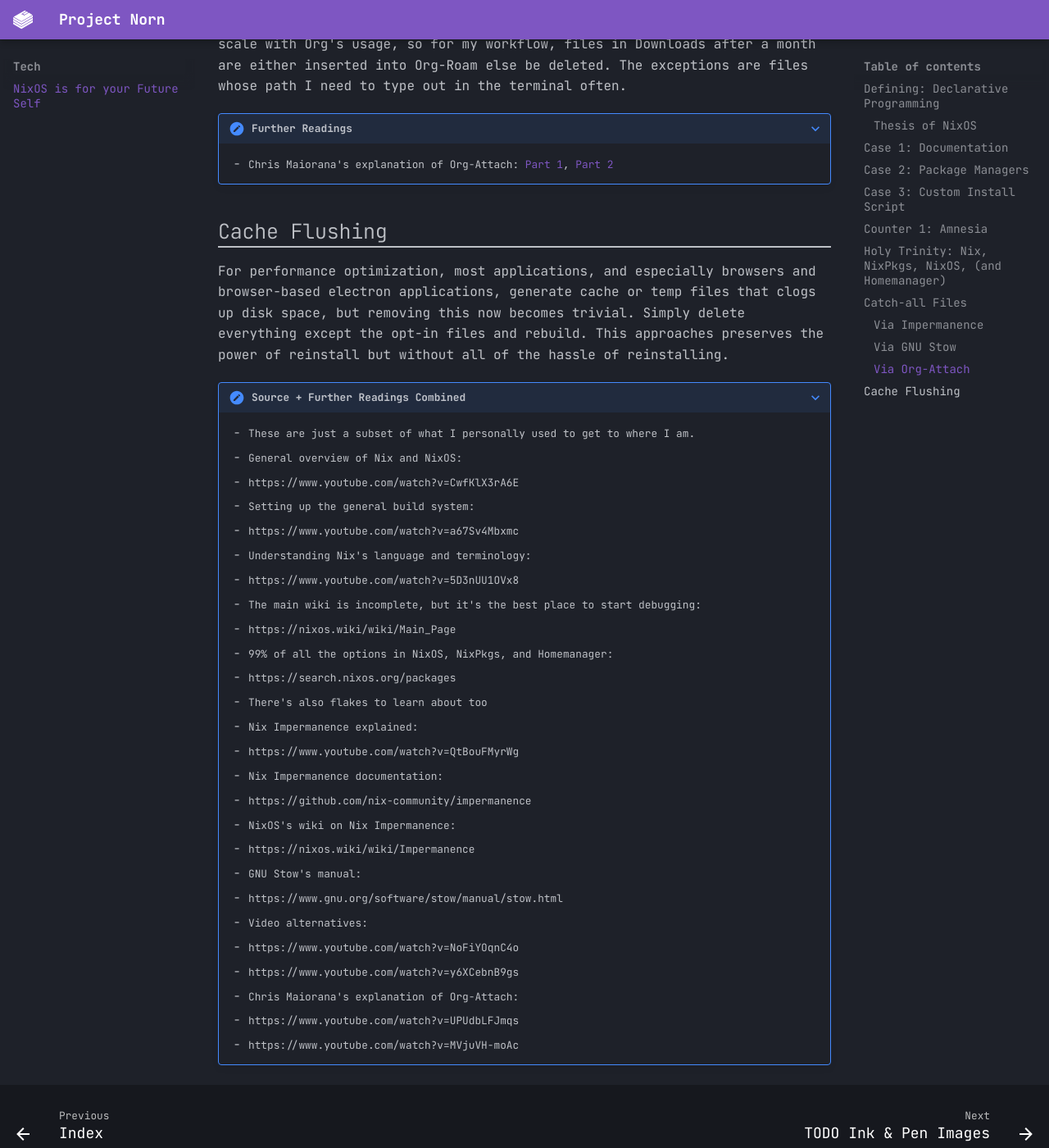
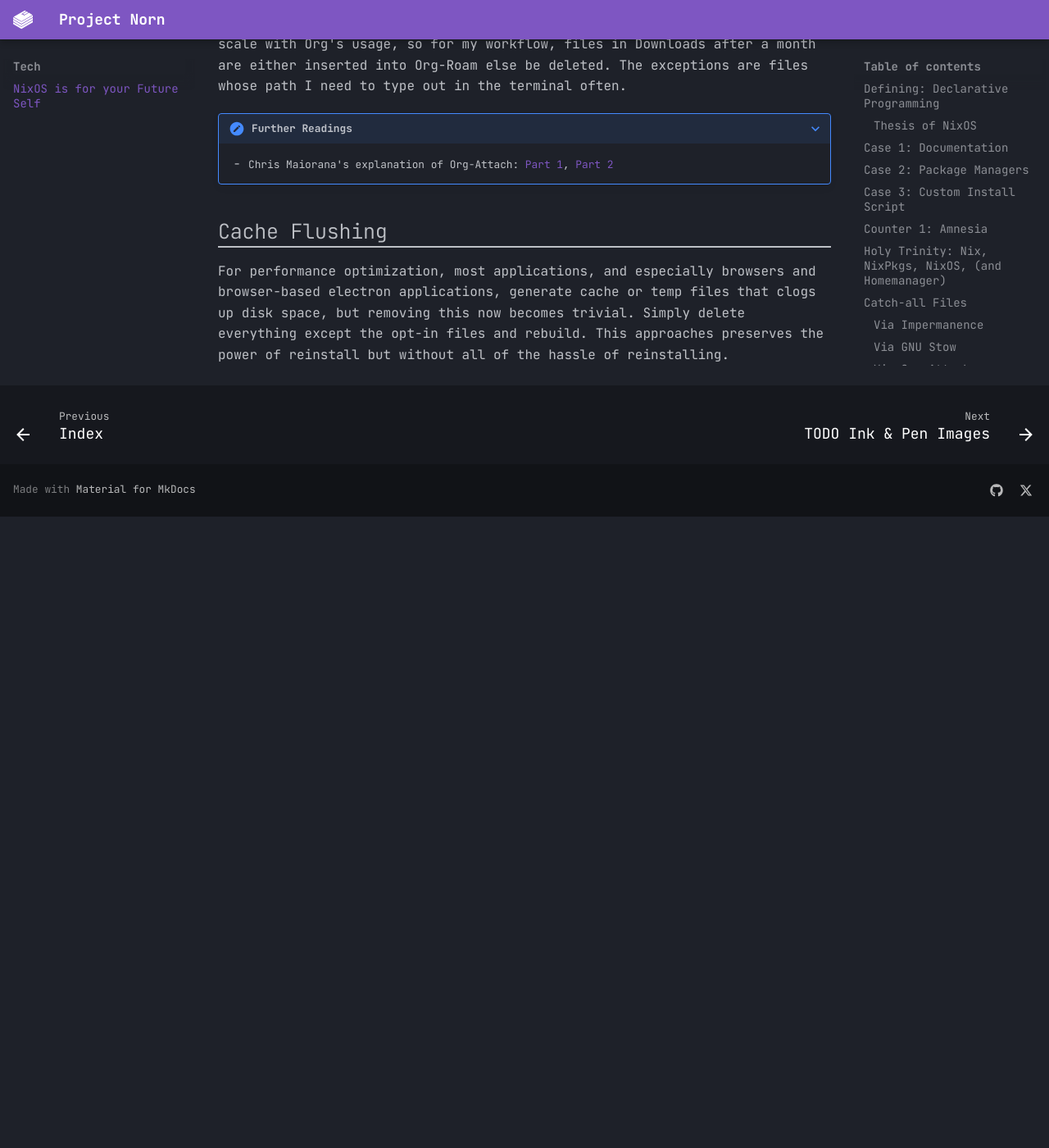
Before and after one commit to Serralq/Project-Norn, an MkDocs documentation site: the page built from docs/tech/nixos.md, in a window 1280 px wide and 1400 px high, scrolled down 6936 px. Shown: the whole window at 82% size. Built offline with MkDocs 1.6.1 and Material for MkDocs 9.7.7, drawn with Linux system fonts in a browser that asks for light colours; plug-ins that fetch from the network failed and are left out; after the commit the page ends 7566 px from its top, so only the background shows below that.

Commit message:
Clean ups
< <?body>

```diff
--- a/docs/tech/nixos.md
+++ b/docs/tech/nixos.md
@@ -272,31 +272,3 @@
 disk space, but removing this now becomes trivial. Simply delete everything
 except the opt-in files and rebuild. This approaches preserves the power of
 reinstall but without all of the hassle of reinstalling.
-
-???+ note "Source + Further Readings Combined"
-     - These are just a subset of what I personally used to get to where I am.
-     - General overview of Nix and NixOS:
-       - https://www.youtube.com/watch?v=CwfKlX3rA6E
-     - Setting up the general build system:
-       - https://www.youtube.com/watch?v=a67Sv4Mbxmc
-     - Understanding Nix's language and terminology:
-       - https://www.youtube.com/watch?v=5D3nUU1OVx8
-     - The main wiki is incomplete, but it's the best place to start debugging:
-       - https://nixos.wiki/wiki/Main_Page
-     - 99% of all the options in NixOS, NixPkgs, and Homemanager:
-       - https://search.nixos.org/packages
-     - There's also flakes to learn about too
-     - Nix Impermanence explained:
-       - https://www.youtube.com/watch?v=QtBouFMyrWg
-     - Nix Impermanence documentation:
-       - https://github.com/nix-community/impermanence
-     - NixOS's wiki on Nix Impermanence:
-       - https://nixos.wiki/wiki/Impermanence
-     - GNU Stow's manual:
-       - https://www.gnu.org/software/stow/manual/stow.html
-     - Video alternatives:
-       - https://www.youtube.com/watch?v=NoFiYOqnC4o
-       - https://www.youtube.com/watch?v=y6XCebnB9gs
-     - Chris Maiorana's explanation of Org-Attach:
-       - https://www.youtube.com/watch?v=UPUdbLFJmqs
-       - https://www.youtube.com/watch?v=MVjuVH-moAc
```
Also changed, not shown: docs/index.md (+1 -2 lines).
